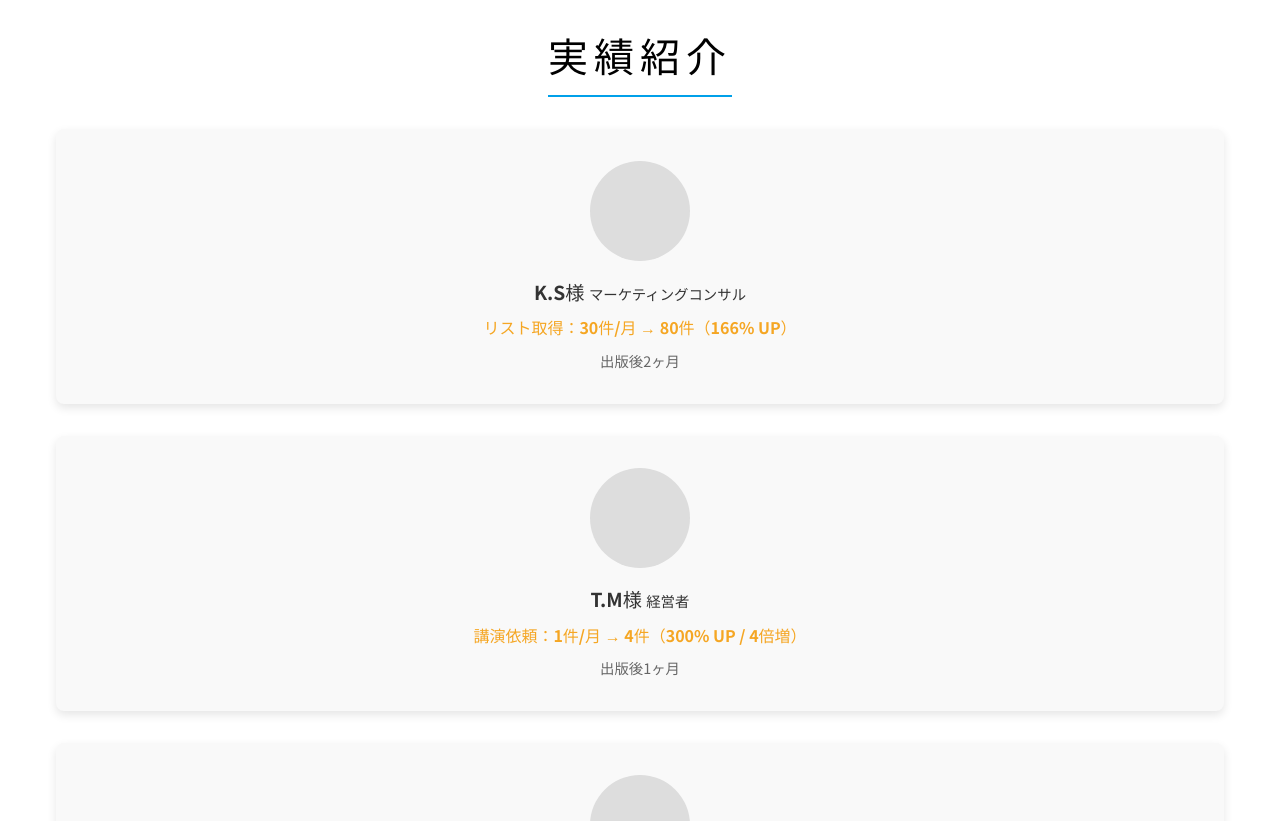
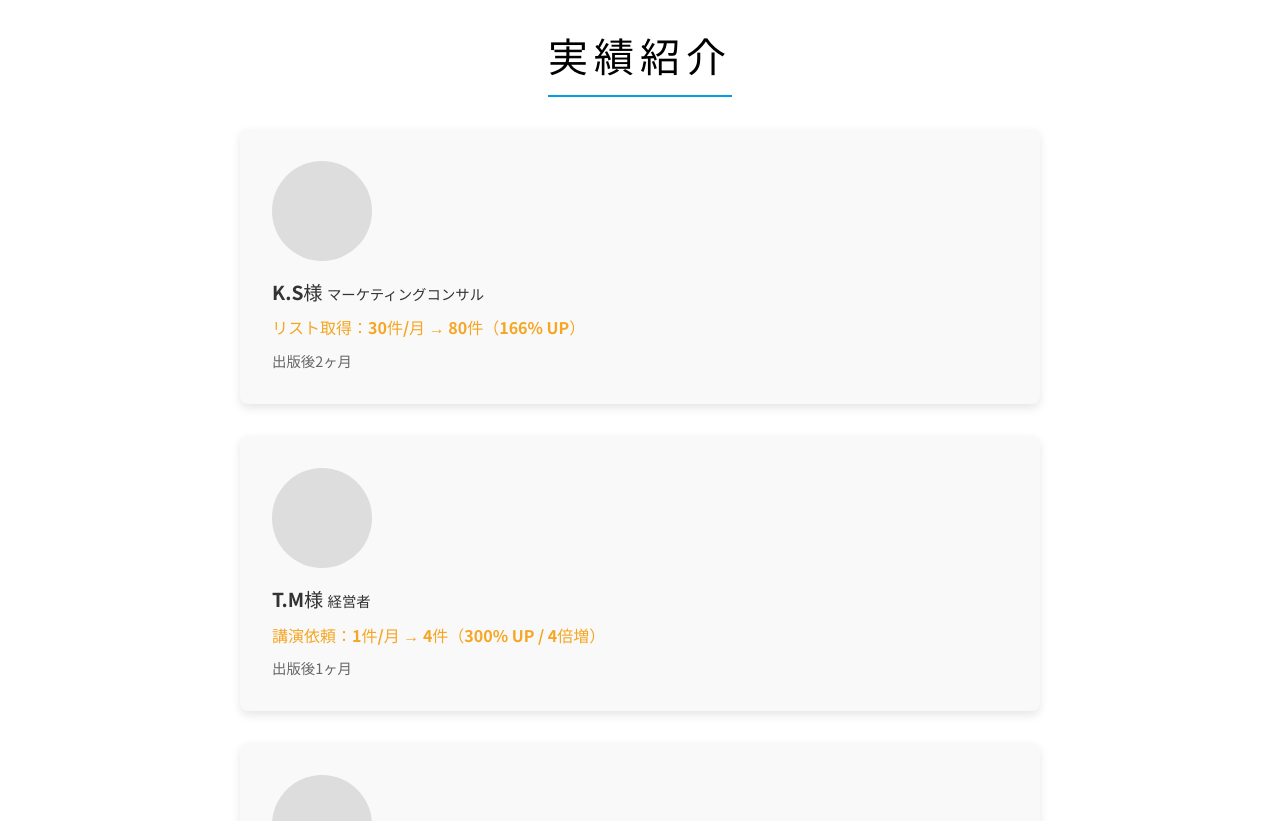
Before and after one commit to rikutoaimanga-max/Kindle-Publishing-Homepage, a React (Vite) app: page / in a window 1280 px wide. Shown: the part 3660-4481 px from the top of the page. Built offline with nearby package versions, Linux system fonts and the light colour scheme.

Commit message:
Layout: Adjust Achievements section to left-aligned and narrower width

```diff
--- a/src/components/Achievements.jsx
+++ b/src/components/Achievements.jsx
@@ -33,16 +33,32 @@ const Achievements = () => {
                 </div>
 
 
-                <div className="grid grid-3">
+                <div style={{
+                    display: 'flex',
+                    flexDirection: 'column',
+                    gap: '2rem',
+                    maxWidth: '800px',
+                    margin: '0 auto',
+                    marginBottom: '4rem'
+                }}>
                     {clients.map((client, index) => (
                         <div key={index} style={{
                             backgroundColor: '#f9f9f9',
                             padding: '2rem',
                             borderRadius: '8px',
-                            textAlign: 'center',
-                            boxShadow: '0 4px 10px rgba(0,0,0,0.1)'
+                            textAlign: 'left', // Changed to left align
+                            boxShadow: '0 4px 10px rgba(0,0,0,0.1)',
+                            display: 'flex',
+                            flexDirection: 'column', // Keep vertical stack within card
+                            alignItems: 'flex-start' // Align items to start (left)
                         }}>
-                            <div style={{ width: '100px', height: '100px', backgroundColor: '#ddd', borderRadius: '50%', margin: '0 auto 1rem' }}>
+                            <div style={{
+                                width: '100px',
+                                height: '100px',
+                                backgroundColor: '#ddd',
+                                borderRadius: '50%',
+                                margin: '0 0 1rem 0' // Changed margin to zero on left/right, bottom 1rem
+                            }}>
                                 {/* Image Placeholder */}
                             </div>
                             <h3 style={{ fontSize: '1.2rem', marginBottom: '0.5rem' }}>{client.name} <span style={{ fontSize: '0.9rem', fontWeight: 'normal' }}>{client.title}</span></h3>
```
